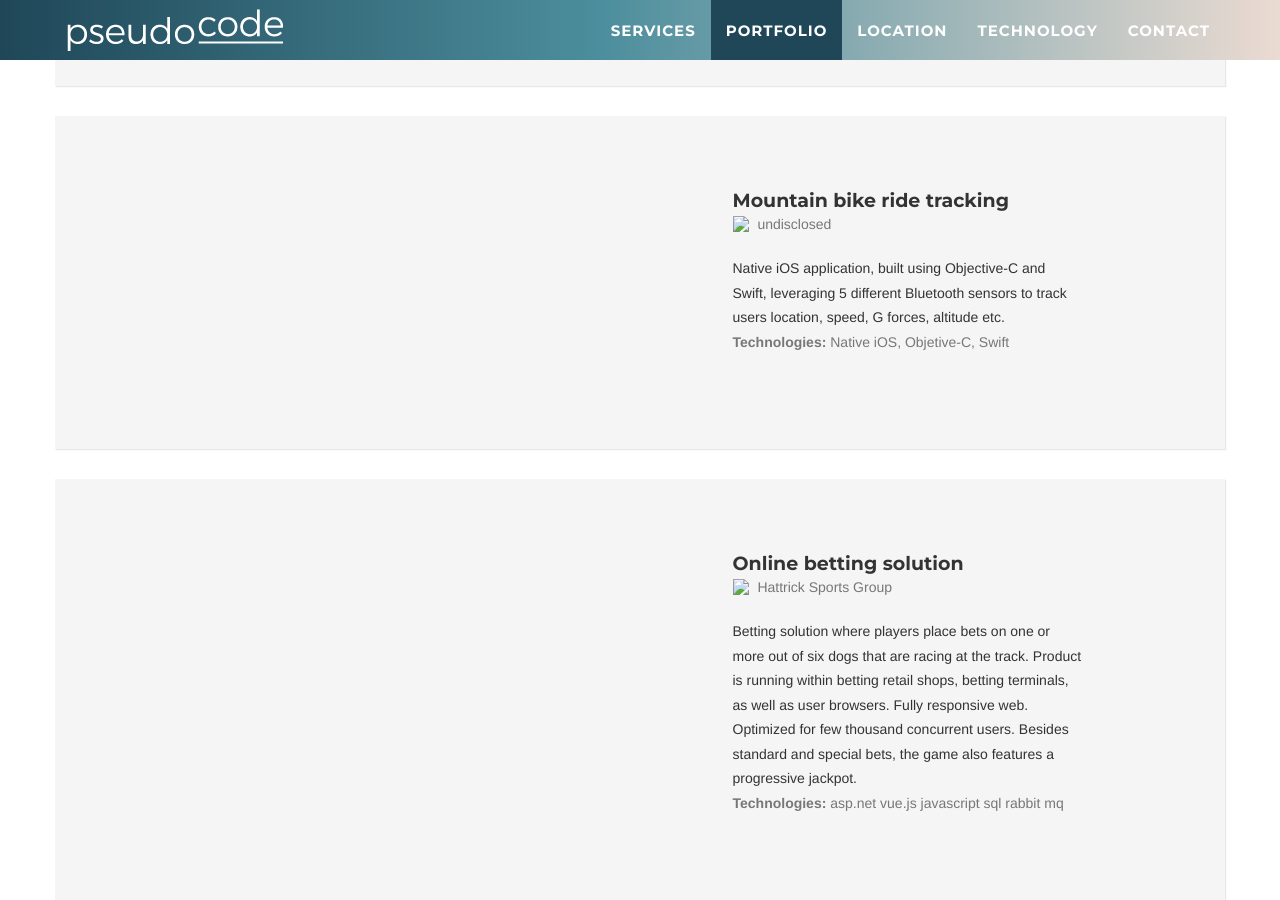
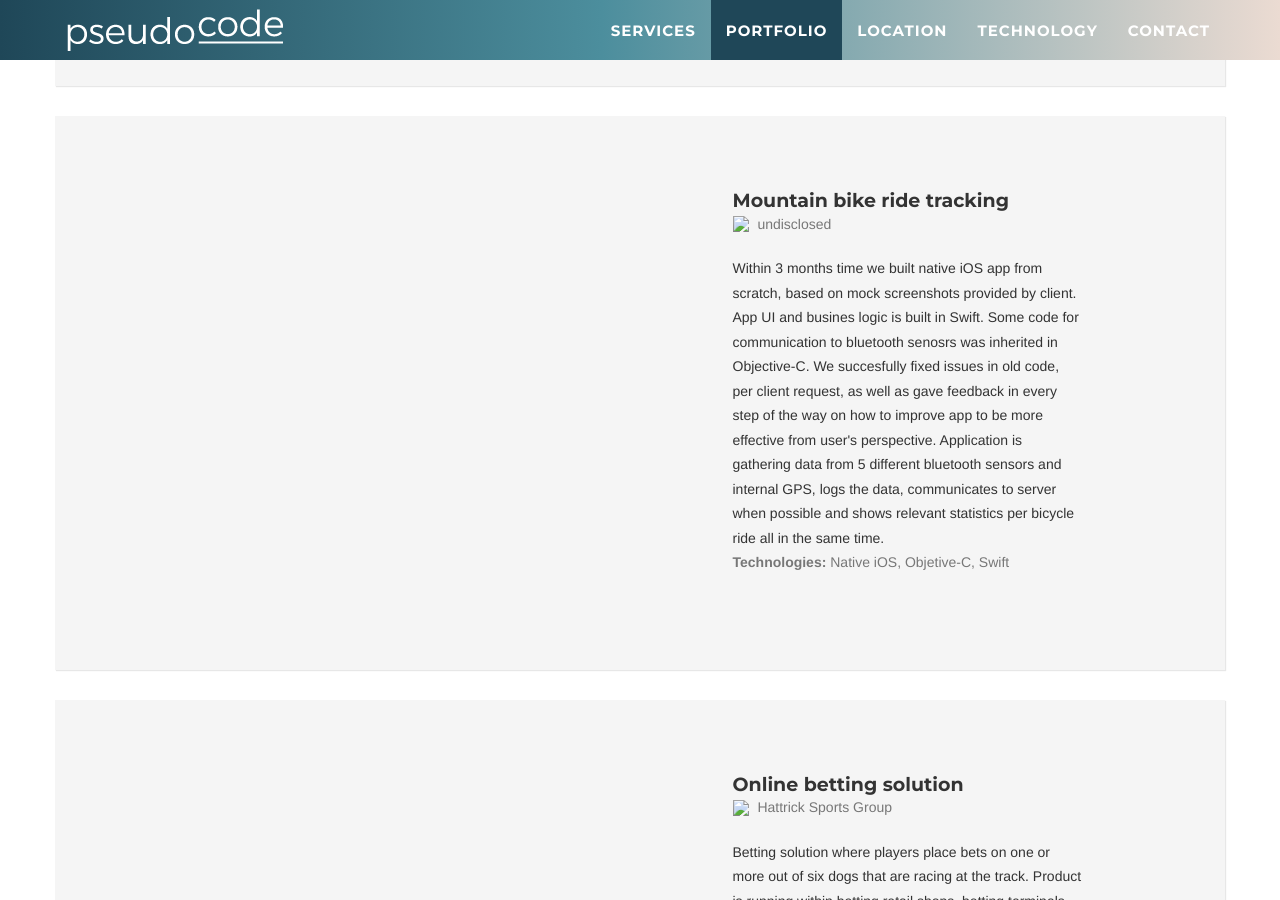
Before and after one commit to zoranzoran/pseudocode, a Jekyll site: the page built from _posts/2014-07-19-project-1.markdown, in a window 1280 px wide and 900 px high, scrolled down 2597 px. Built offline with Jekyll 4.4.1, drawn with Linux system fonts in a browser that asks for light colours; a script that is not in the unit is left out.

Commit message:
Update 2014-07-19-project-1.markdown

```diff
--- a/_posts/2014-07-19-project-1.markdown
+++ b/_posts/2014-07-19-project-1.markdown
@@ -11,6 +11,6 @@
 project-date: 2018
 client: Non disclosed
 category: mobile
-description: Native iOS application, built using Objective-C and Swift, leveraging 5 different Bluetooth sensors to track users location, speed, G forces, altitude etc.
+description: Within 3 months time we built native iOS app from scratch, based on mock screenshots provided by client. App UI and busines logic is built in Swift. Some code for communication to bluetooth senosrs was inherited in Objective-C. We succesfully fixed issues in old code, per client request, as well as gave feedback in every step of the way on how to improve app to be more effective from user's perspective. Application is gathering data from 5 different bluetooth sensors and internal GPS, logs the data, communicates to server when possible and shows relevant statistics per bicycle ride all in the same time.
 technologies: Native iOS, Objetive-C, Swift
 ---
```
